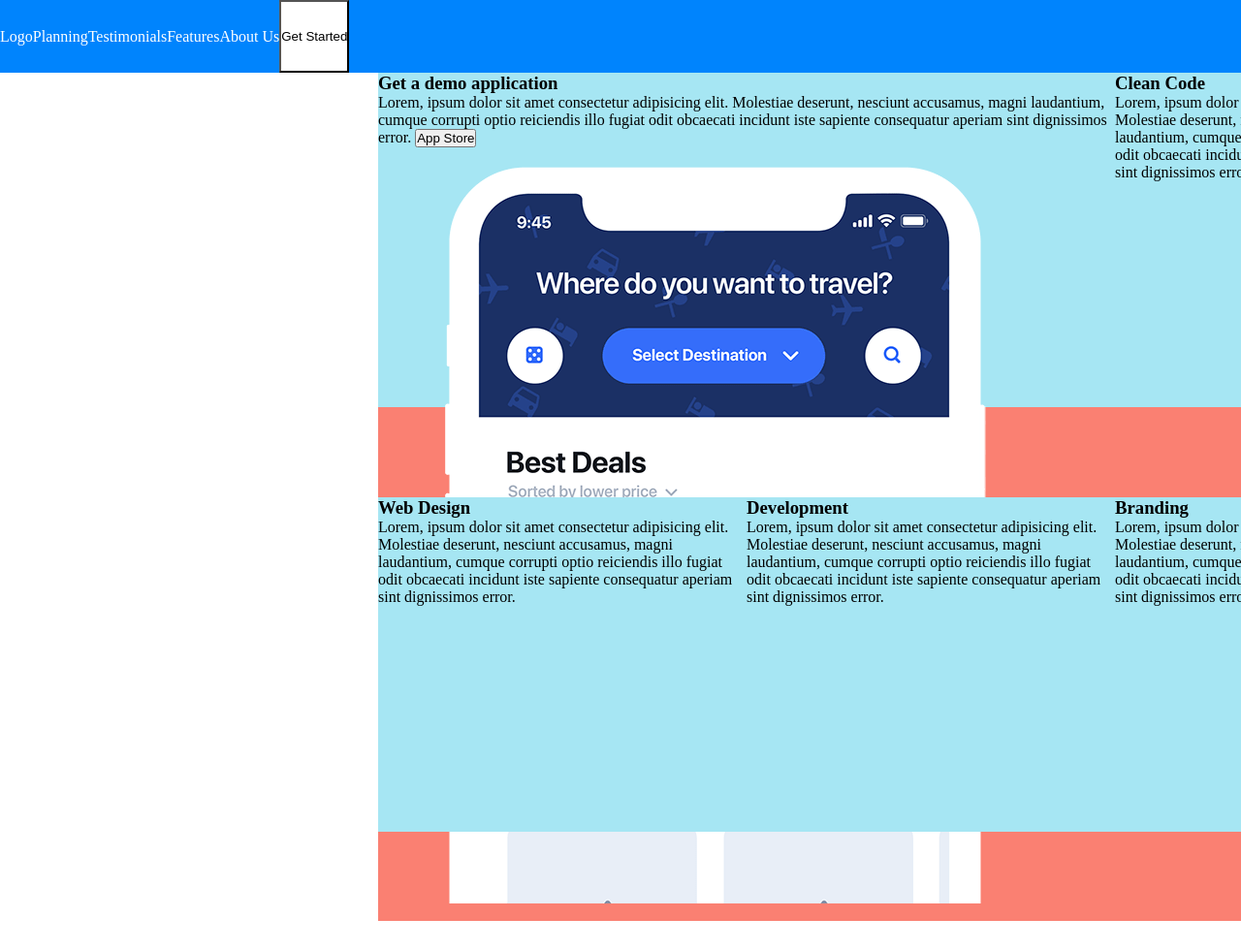
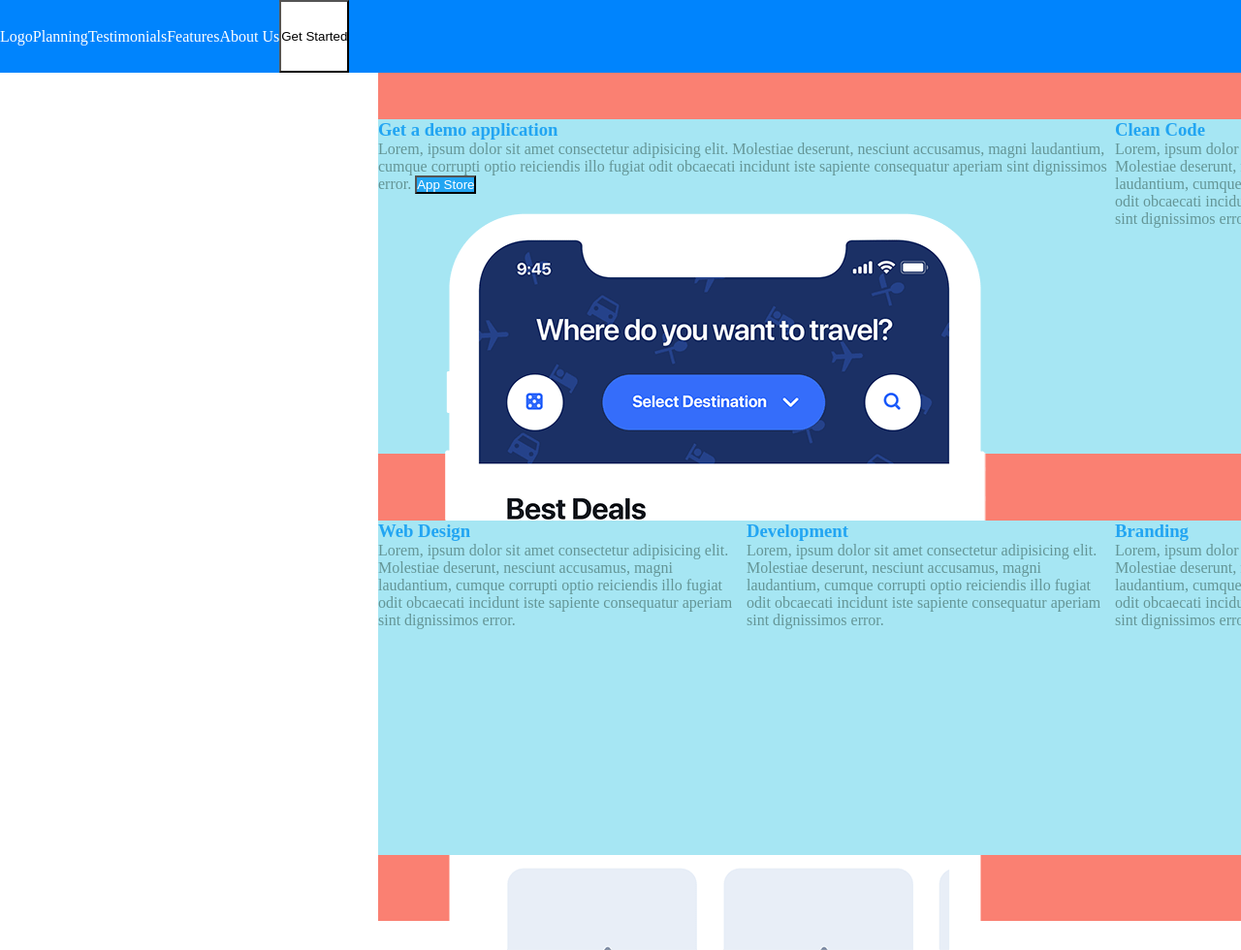
Before and after one commit to vdv-boolean/htmlcss-responsive-layout, a plain HTML site: page index.html in a window 1280 px wide. Shown: the top 980 px of the page at 97% size. Before the commit the page ends 950 px from the top, so only its background shows below. Drawn offline with Linux system fonts and the light colour scheme.

Commit message:
Add colors to title, text and button of the jumb cards

```diff
--- a/assets/debug.css
+++ b/assets/debug.css
@@ -2,6 +2,8 @@
 :root {
     --navblue: #0084fd;
     --jumbocard: #a6e6f3;
+    --jumbotitle: #22a5f2;
+    --jumbotext: #649596;
 }
 
 body {
@@ -65,6 +67,7 @@ nav button {
     margin: auto;
     display: flex;
     flex-wrap: wrap;
+    padding-top: 3rem;
 }
 
 .jumbo .card {
@@ -79,3 +82,16 @@ nav button {
 .jumbo .card-s {
     width: calc(100% / 3);
 }
+
+.jumbo h3 {
+    color: var(--jumbotitle);
+}
+
+.jumbo .card-text {
+    color: var(--jumbotext);
+}
+
+.jumbo button {
+    color: white;
+    background-color: var(--jumbotitle);
+}
```
